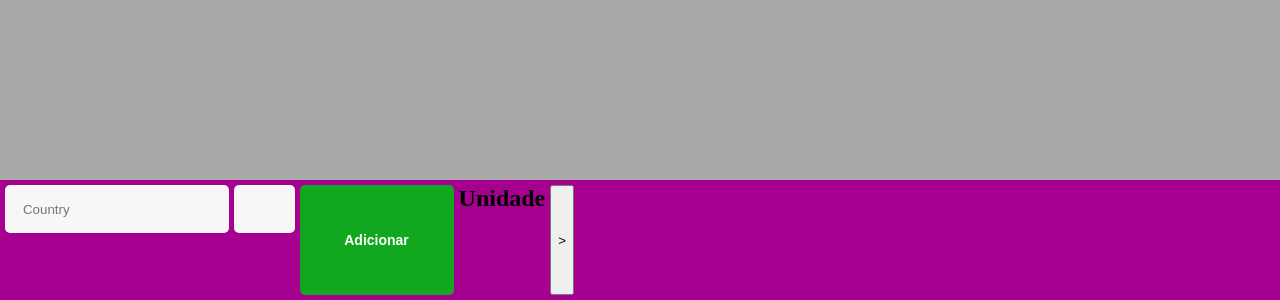
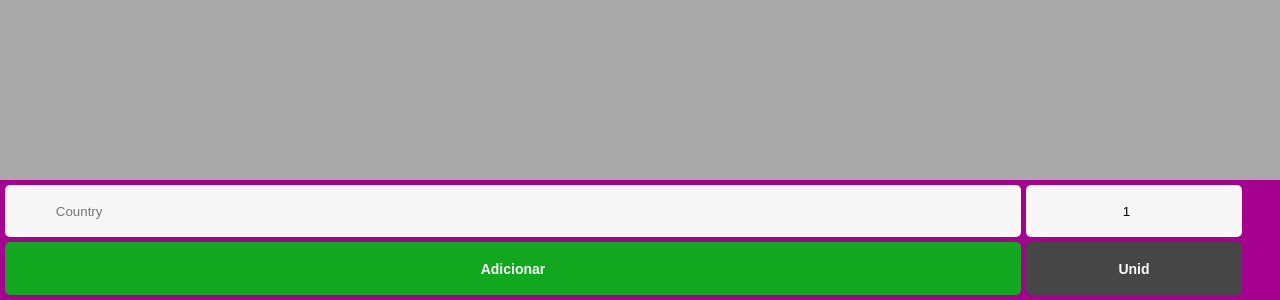
Before and after one commit to pauloAlba/toDoList, a plain HTML site: page index.html in a window 1280 px wide. Shown: the part 500-800 px from the top of the page. Drawn offline with Linux system fonts and the light colour scheme.

Commit message:
layout atualizado

```diff
--- a/index.html
+++ b/index.html
@@ -11,18 +11,11 @@
 </head>
 <body>
     <header>
-        <form action="">
+
             <input onfocus="this.value=''" class="inputTarefa" id="myInput" type="text" name="myCountry" placeholder="Country">
-            <input class="inputQtd" type="number" name="" id="">
+            <input class="inputQtd" type="number" name="" id="" value="1">
             <button class="btnAdicionar">Adicionar</button>
-        </form>
-        <h2>Unidade</h2>
-        <button>></button>
-
-
-
-
-
+            <button class="btnQTD">Unid</button>
 
 
 
--- a/style.css
+++ b/style.css
@@ -29,9 +29,17 @@ main{
     border: none;
     font-size: 14px;
     border-radius: 5px;
-    padding: 10px;
     color: white;
-    width: 70%;
+    width: 80%;
+    font-weight: 600;
+}
+.btnQTD{
+    background-color: rgb(70, 70, 70);
+    border: none;
+    font-size: 14px;
+    border-radius: 5px;
+    color: white;
+    width: 17%;
     font-weight: 600;
 }
 .btnAdicionar:hover{
@@ -59,23 +67,21 @@ main{
     background-color: rgb(247, 247, 247);
     border: none;
     border-radius: 5px;
-    height: 6vh;
-    width: 100%;
+    width: 80%;
     padding:  0 4%;
 }
 .inputQtd{
     background-color: rgb(247, 247, 247);
     border: none;
     border-radius: 5px;
-    height: 6vh;
-    width: 20%;
-    padding:  0 4%;
+    width: 17%;
+    text-align: center;
 }
 ul{
     display: flex;
     flex-direction: column;
     background-color: darkgrey;
-    padding: 5%;
+    padding: 2%;
     align-items: center;
     overflow-y: scroll;
     height: 100vh;
@@ -86,7 +92,7 @@ li{
     justify-content: space-between;
     align-items: center;
     background-color: rgb(226, 226, 226);
-    padding: 2% 3%;
+    padding: 2px 3px;
     border-radius: 5px;
     margin: 1px;
     width: 100%;
@@ -109,7 +115,8 @@ li:active{
     color: white;
     position: relative;
     left: 5%;
-    transform: scale(0.9);
+    transform: scalex(0.9);
+    margin: 1px;
 
 }
 
@@ -129,7 +136,7 @@ span{
     position: fixed;
     justify-content: flex-end;
     width: 100vw;
-    height: 60vh;
+    height: 80vh;
 
 }
 
```
